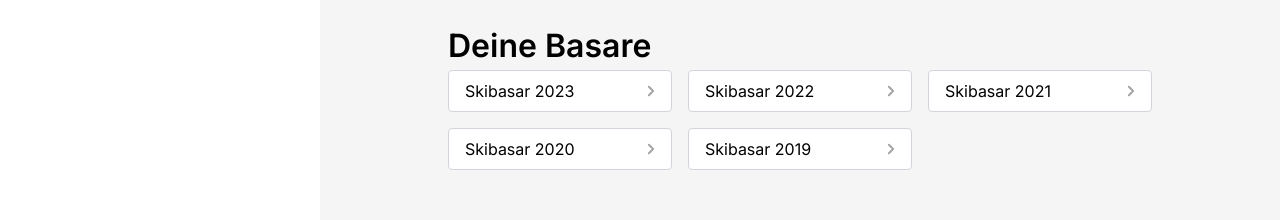
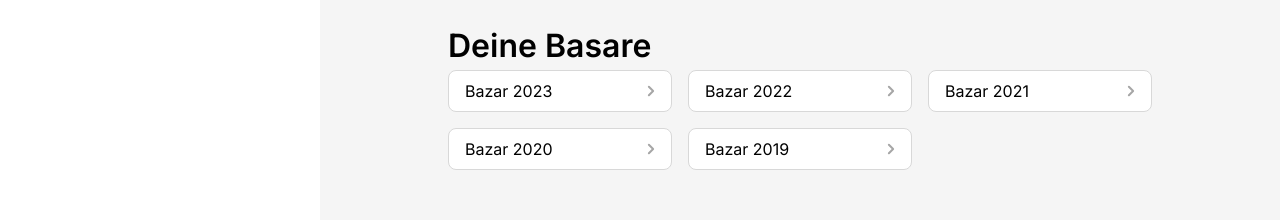
Before and after one commit to mauricedolibois/bazarify, a Next.js app in the folder frontend/: page / in a window 1280 px wide. Shown: the part 432-652 px from the top of the page. Built offline with nearby package versions, Linux system fonts and the light colour scheme.

Commit message:
create component BazarCard

```diff
--- a/frontend/components/dashboard.js
+++ b/frontend/components/dashboard.js
@@ -1,6 +1,15 @@
 import { UilPlay } from '@iconscout/react-unicons'
 import { UilPlus } from '@iconscout/react-unicons'
 import { UilAngleRight } from '@iconscout/react-unicons'
+
+function BazarCard({name}) {
+    return (
+        <div class="border bg-white border-ourLightGray px-4 py-2 rounded-lg flex justify-between">
+            {name}
+            <UilAngleRight class="inline-block -mr-2 text-ourGray" />
+        </div>
+    )
+}
 
 export default function () {
     return (
@@ -20,26 +29,11 @@ export default function () {
                 </div>
                 <h2 className="mt-16">Deine Basare</h2>
                 <div class="grid grid-cols-3 gap-4">
-                    <div class="rounded border bg-white border-gray-300 px-4 py-2 flex justify-between">
-                        Skibasar 2023
-                        <UilAngleRight class="inline-block -mr-2 text-ourGray" />
-                    </div>
-                    <div class="rounded border bg-white border-gray-300 px-4 py-2 flex justify-between">
-                        Skibasar 2022
-                        <UilAngleRight class="inline-block -mr-2 text-ourGray" />
-                    </div>
-                    <div class="rounded border bg-white border-gray-300 px-4 py-2 flex justify-between">
-                        Skibasar 2021
-                        <UilAngleRight class="inline-block -mr-2 text-ourGray" />
-                    </div>
-                    <div class="rounded border bg-white border-gray-300 px-4 py-2 flex justify-between">
-                        Skibasar 2020
-                        <UilAngleRight class="inline-block -mr-2 text-ourGray" />
-                    </div>
-                    <div class="rounded border bg-white border-gray-300 px-4 py-2 flex justify-between">
-                        Skibasar 2019
-                        <UilAngleRight class="inline-block -mr-2 text-ourGray" />
-                    </div>
+                    <BazarCard name="Bazar 2023" />
+                    <BazarCard name="Bazar 2022" />
+                    <BazarCard name="Bazar 2021" />
+                    <BazarCard name="Bazar 2020" />
+                    <BazarCard name="Bazar 2019" />
                 </div>
             </div>
         </>
```
